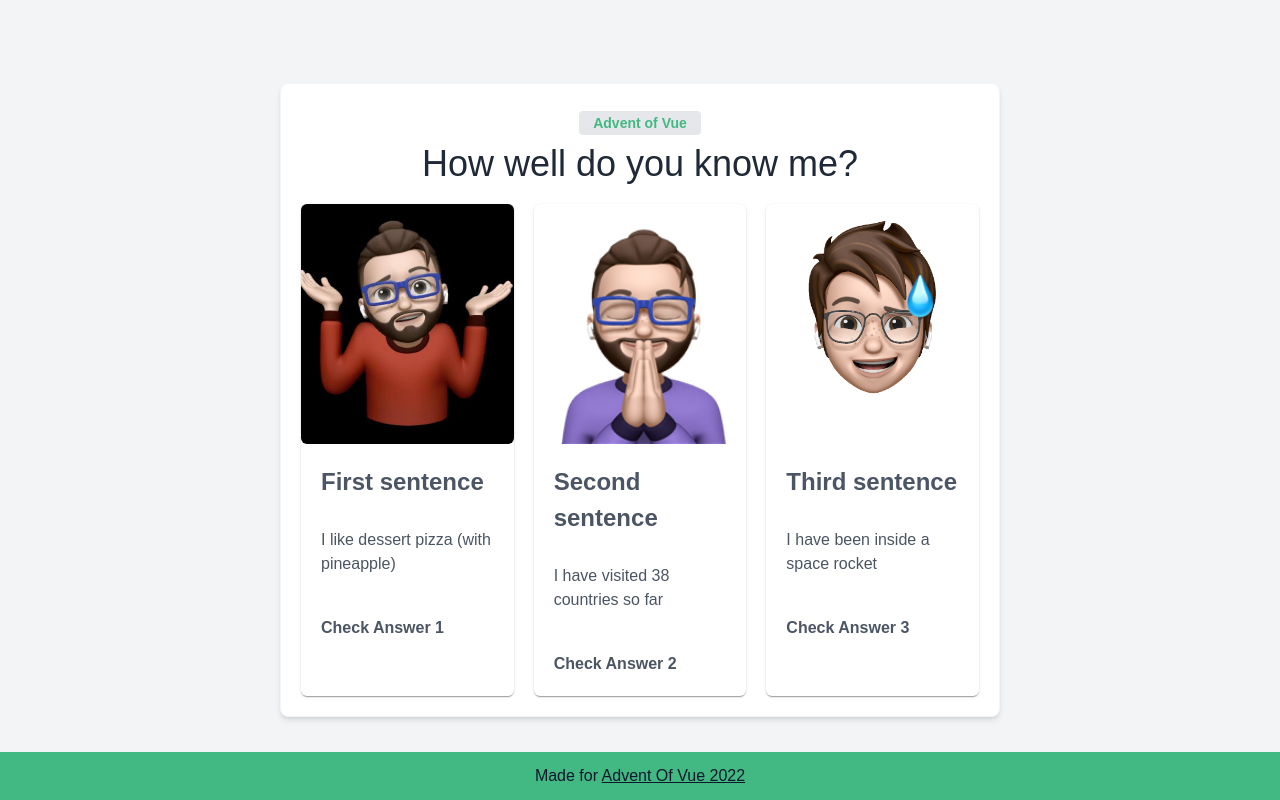
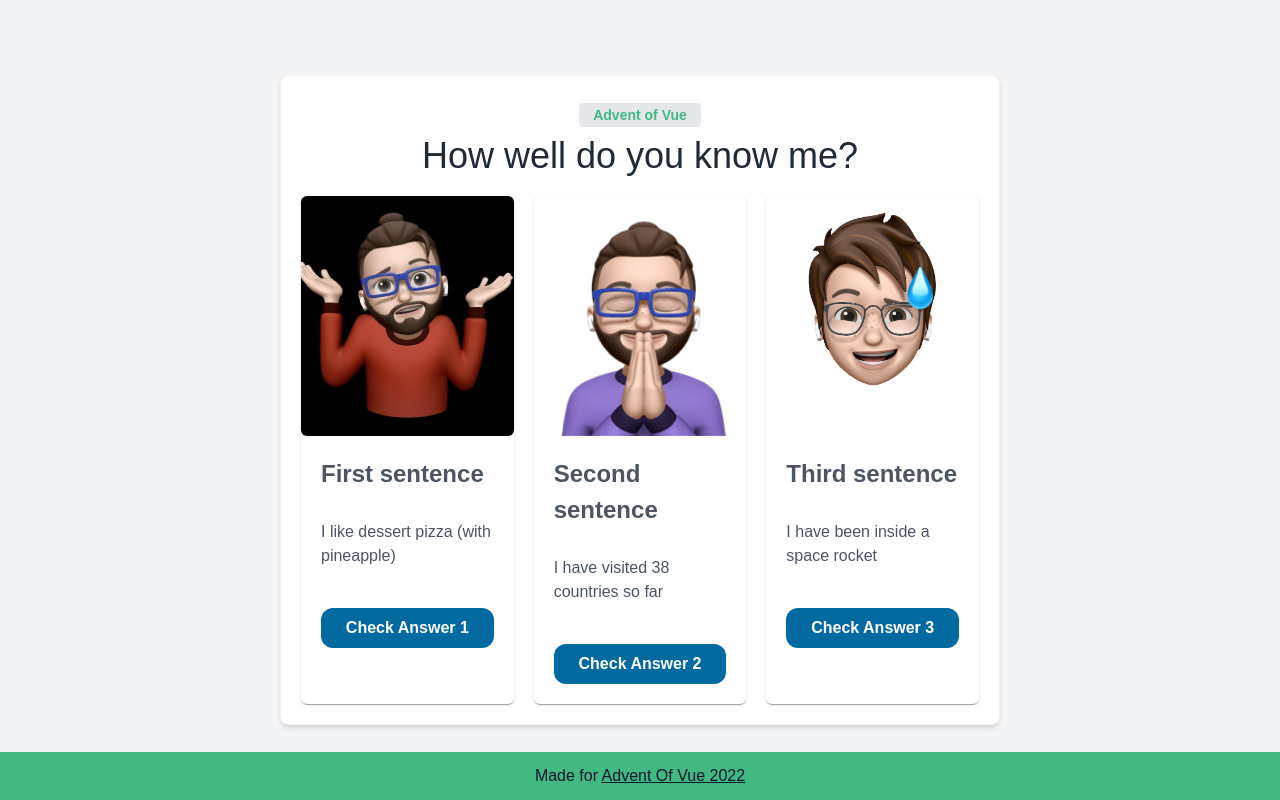
Before and after one commit to bo7owers/secret-santa-challenge, a Vue app: page / in a window 1280 px wide. Built offline with nearby package versions, Linux system fonts and the light colour scheme; a web font is replaced by a local one.

Commit message:
style card btns

```diff
--- a/src/components/MyCard.vue
+++ b/src/components/MyCard.vue
@@ -25,7 +25,26 @@ const altText = !props.alt === undefined ? props.alt : ''
 		<p>{{ content }}</p>
    </template>
 	<template #footer v-if="btnLabel">
-		<Button :label="btnLabel" class="p-button-secondary pb-5x;" />
+		<Button :label="btnLabel" class="bg-sky-700 hover:bg-sky-900 text-white font-bold py-2 px-4 rounded w-1/3 my-class" />
    </template>
 </Card>
 </template>
+<style scoped>
+.my-class{
+	background-color: rgb(3 105 161) !important;
+	color: #fff !important;
+	font-weight: bold !important;
+	padding-inline: 1rem;
+	padding-block: 0.5rem;
+	border-radius: 12px;
+	width: 100%;
+	border: none;
+}
+.my-class:hover{
+	background-color: rgb(12 74 110) !important;
+}
+.my-class:focus{
+	/* outline-color: rgb(3 105 161) !important;*/
+	box-shadow: 0 0 0 2px #fff, 0 0 0 4px rgb(3 105 161), 0 1px 2px 0 black !important;
+}
+</style>
```
